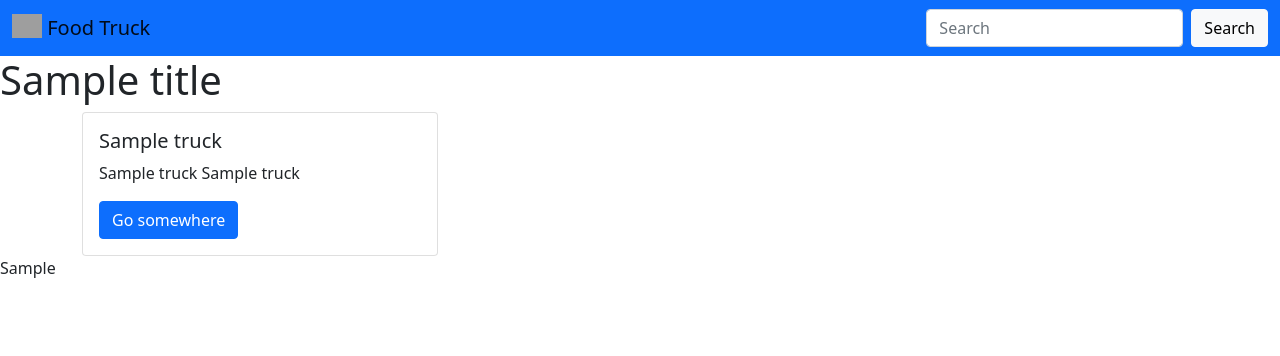
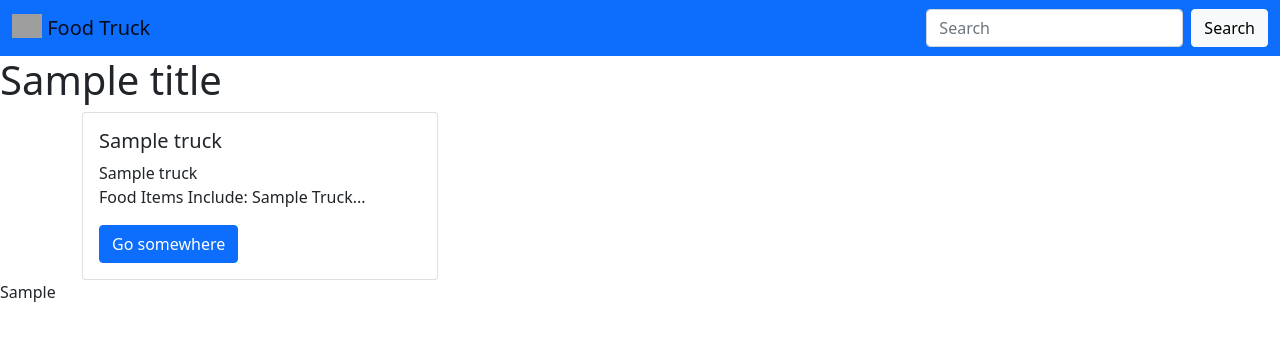
Before and after one commit to michaelsimon/foodtrucksfast, a Flask app: template templates/list.html in a window 1280 px wide. Shown: the top 356 px of the page. Run offline with Flask 2, Linux system fonts and the light colour scheme; the template is opened without the code that fills it: most values are stand-ins (such as "Sample title", 1, 10 or a date in 2020); grey boxes are pictures that could not be loaded.

Commit message:
finished formatting card list, on to search

```diff
--- a/templates/list.html
+++ b/templates/list.html
@@ -5,11 +5,12 @@
 <div class="row row-cols-1 row-cols-md-3 g-4">
 {% for truck in data.to_records() %}
     <div class="col">
-      <div class="card">
+      <div class="card h-100">
         <div class="card-body">
           <h5 class="card-title">{{ truck[1] }}</h5>
           <p class="card-text">{{ truck[2] }}
-              {{ truck[3] }}
+              <br>
+              Food Items Include: {{truck[3][:50].replace(':', ', ').title()+'...'}}
           </p>
           <a href="#" class="btn btn-primary">Go somewhere</a>
         </div>
```
